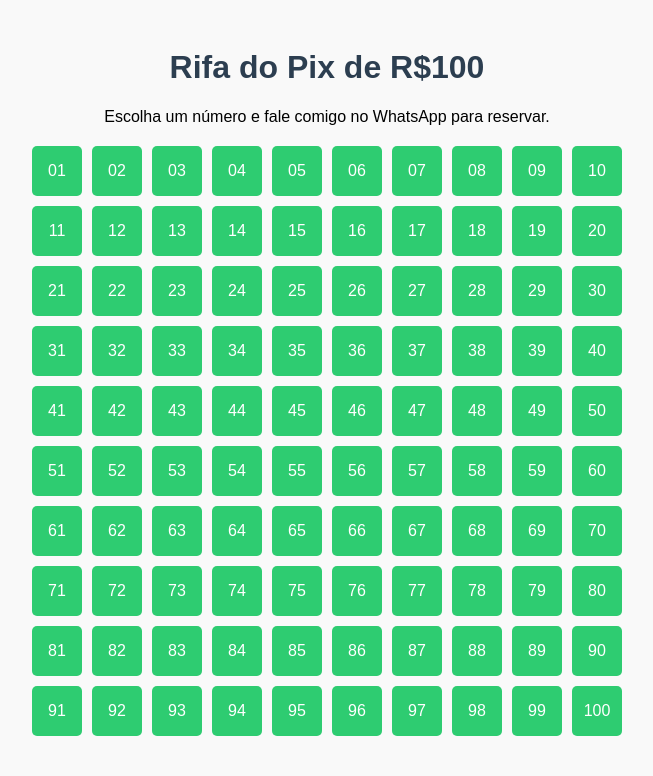
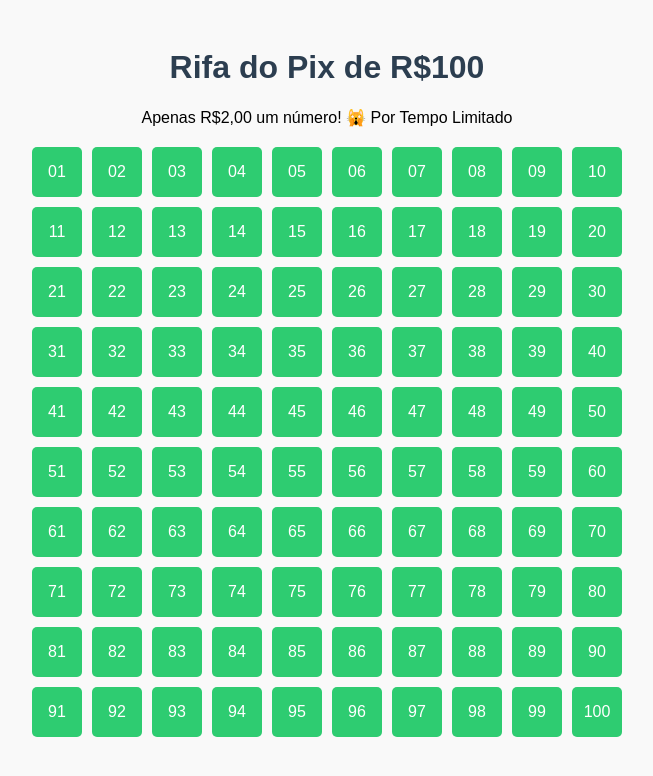
Before and after one commit to marcellosantxs/rifaonline, a plain HTML site: page index.html in a window 1280 px wide. Shown: the whole page, without its empty margins (313-966 px from the left). Drawn offline with Linux system fonts and the light colour scheme.

Commit message:
Update index.html

```diff
--- a/index.html
+++ b/index.html
@@ -41,7 +41,8 @@
 <body>
 
   <h1>Rifa do Pix de R$100</h1>
-  <p>Escolha um número e fale comigo no WhatsApp para reservar.</p>
+  <p>Apenas R$2,00 um número! 🙀
+    Por Tempo Limitado</p>
   <div class="numeros" id="numeros"></div>
 
   <script>
```
